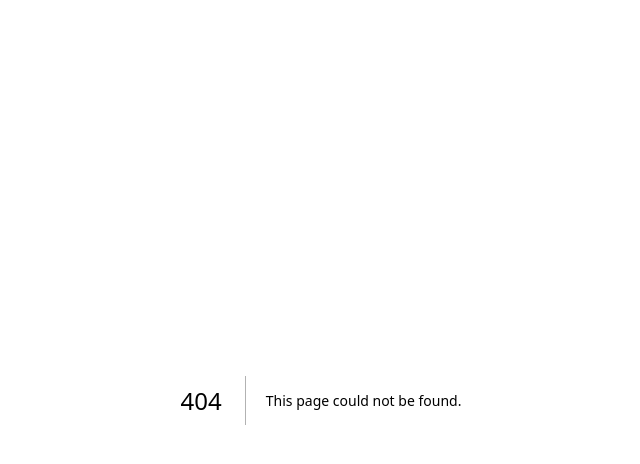
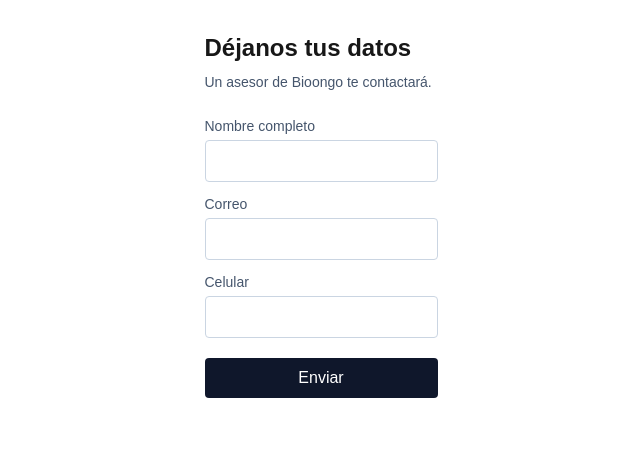
Before and after one commit to claudiobustamante-bioongo/bioongo-crm, a Next.js app: page /captura in a window 1280 px wide. Before the commit this address had no page. Shown: the top 464 px of the page, without its empty margins (319-959 px from the left). Built offline with nearby package versions, Linux system fonts and the light colour scheme; no server answers.

Commit message:
Día 26: formulario público de captura de leads con Claude Code

```diff
--- /dev/null
+++ b/app/captura/page.tsx
@@ -0,0 +1,91 @@
+'use client';
+import { useState } from 'react';
+import { createClient } from '@/lib/supabase-browser';
+
+const VACIO = { nombre: '', correo: '', celular: '' };
+
+function generarCodigo() {
+  const n = Math.floor(Math.random() * 100000);
+  return 'LEAD-' + String(n).padStart(5, '0');
+}
+
+export default function Captura() {
+  const [form, setForm] = useState(VACIO);
+  const [mensaje, setMensaje] = useState('');
+  const [guardando, setGuardando] = useState(false);
+
+  const supabase = createClient();
+
+  function actualizar(campo: string, valor: string) {
+    setForm({ ...form, [campo]: valor });
+  }
+
+  async function enviar() {
+    if (!form.nombre.trim() || !form.correo.trim() || !form.celular.trim()) {
+      setMensaje('Completa los tres campos.');
+      return;
+    }
+
+    setGuardando(true);
+    setMensaje('');
+
+    // Reintenta con otro código si el aleatorio ya existía
+    let error = null;
+    for (let intento = 0; intento < 3; intento++) {
+      const res = await supabase.from('clientes').insert({
+        codigo_cliente: generarCodigo(),
+        nombre: form.nombre.trim(),
+        correo: form.correo.trim(),
+        celular: form.celular.trim(),
+        status: 'lead_nuevo',
+      });
+      error = res.error;
+      if (!error || error.code !== '23505') break;
+    }
+
+    setGuardando(false);
+
+    if (error) {
+      setMensaje('Error: ' + error.message);
+    } else {
+      setMensaje('¡Gracias! Recibimos tus datos ✓');
+      setForm(VACIO);
+    }
+  }
+
+  const campos = [
+    { key: 'nombre', label: 'Nombre completo', type: 'text' },
+    { key: 'correo', label: 'Correo', type: 'email' },
+    { key: 'celular', label: 'Celular', type: 'tel' },
+  ];
+
+  return (
+    <main className="p-8 max-w-md mx-auto">
+      <h1 className="text-2xl font-semibold mb-2">Déjanos tus datos</h1>
+      <p className="text-sm text-slate-600 mb-6">
+        Un asesor de Bioongo te contactará.
+      </p>
+      <div className="flex flex-col gap-3">
+        {campos.map((c) => (
+          <div key={c.key} className="flex flex-col gap-1">
+            <label className="text-sm text-slate-600">{c.label}</label>
+            <input
+              type={c.type}
+              value={form[c.key as keyof typeof form]}
+              onChange={(e) => actualizar(c.key, e.target.value)}
+              className="border border-slate-300 rounded px-3 py-2"
+            />
+          </div>
+        ))}
+        <button
+          onClick={enviar}
+          disabled={guardando}
+          className="bg-slate-900 text-white rounded py-2 mt-2 hover:bg-slate-700 disabled:opacity-50"
+        >
+          {guardando ? 'Enviando…' : 'Enviar'}
+        </button>
+        {mensaje && <p className="text-sm mt-2">{mensaje}</p>}
+      </div>
+    </main>
+  );
+}
--- a/middleware.ts
+++ b/middleware.ts
@@ -1,7 +1,15 @@
 import { createServerClient } from '@supabase/ssr';
 import { NextResponse, type NextRequest } from 'next/server';
 
+// Rutas accesibles sin sesión
+const RUTAS_PUBLICAS = ['/captura'];
+
 export async function middleware(request: NextRequest) {
+  // El formulario público no requiere sesión: salimos antes de consultar auth
+  if (RUTAS_PUBLICAS.some((r) => request.nextUrl.pathname.startsWith(r))) {
+    return NextResponse.next();
+  }
+
   let response = NextResponse.next({ request });
 
   const supabase = createServerClient(
```
